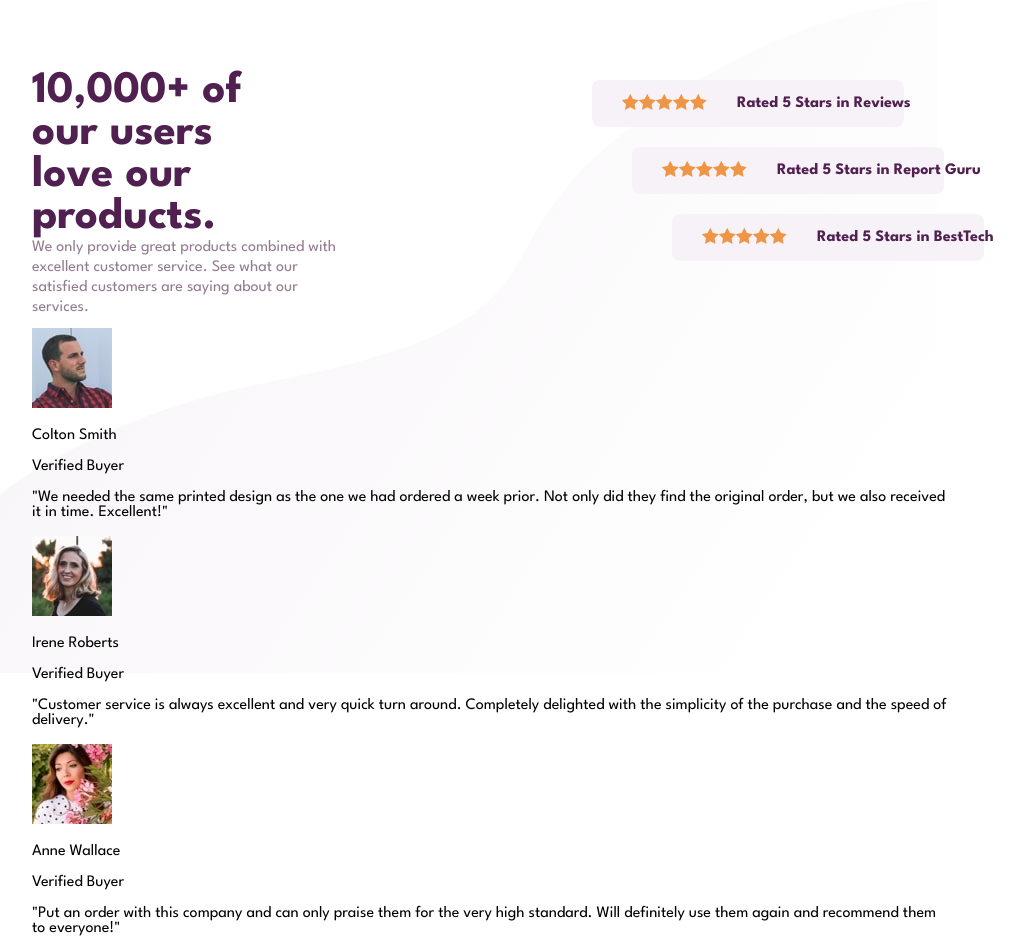
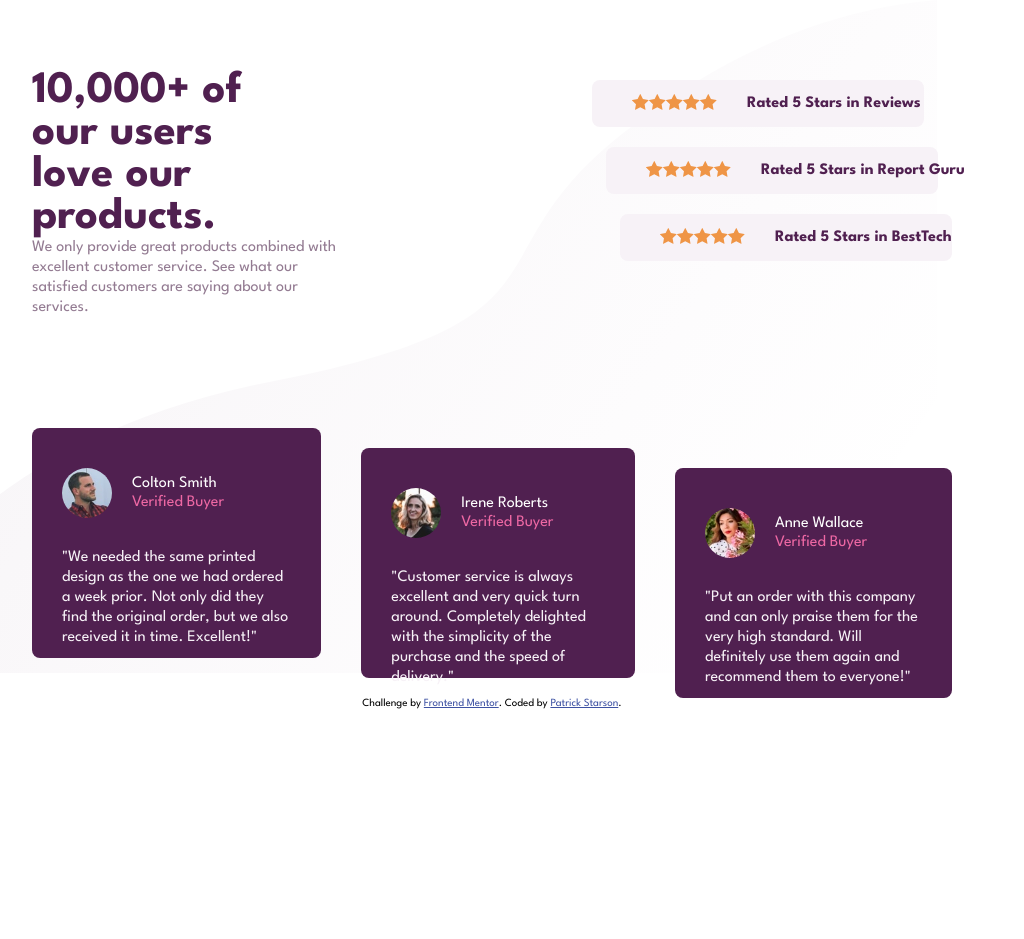
Before and after one commit to PatrickStarson/Social-proof-section, a plain HTML site: page index.html in a window 1280 px wide. Shown: the top 939 px of the page, without its empty margins (148-1172 px from the left). After the commit the page ends 800 px from the top, so only its background shows below. Drawn offline with Linux system fonts and the light colour scheme.

Commit message:
Add styling to bottom section and fix alignment issues in the rating-section by margins with justify-self properties to visualy offset elements

```diff
--- a/index.html
+++ b/index.html
@@ -83,12 +83,12 @@
               <p class="name">Irene Roberts</p>
               <p class="verification-status">Verified Buyer</p>
             </div>
-            <p class="review">
-              "Customer service is always excellent and very quick turn around.
-              Completely delighted with the simplicity of the purchase and the
-              speed of delivery."
-            </p>
           </div>
+          <p class="review">
+            "Customer service is always excellent and very quick turn around.
+            Completely delighted with the simplicity of the purchase and the
+            speed of delivery."
+          </p>
         </div>
         <div class="card three">
           <div class="profile-picture-and-info">
--- a/style.css
+++ b/style.css
@@ -26,12 +26,13 @@ html {
   .main-container {
     display: flex;
     flex-direction: column;
+    justify-content: space-between;
+    gap: 100px;
   }
 
   .top-section {
     display: flex;
     justify-content: center;
-    justify-content: space-between;
     gap: 200px;
   }
 
@@ -69,17 +70,21 @@ html {
     gap: 30px;
     background-color: var(--LightGrayishMagenta);
     margin: 20px 0px;
-    padding: 0px 30px;
+    padding: 0px 40px;
     border-radius: 8px;
     width: 70%;
   }
 
+  .rating.one {
+    justify-self: left;
+  }
+
   .rating.two{
-    margin-left: 40px;
+    justify-self: center;
   }
 
   .rating.three {
-    margin-left: 80px;
+    justify-self: right;
   }
 
   .stars {
@@ -101,6 +106,62 @@ html {
 
   /* bottom section*/
 
+  .bottom-section {
+    display: flex;
+    gap: 40px;
+  }
+
+  .card {
+    padding: 40px 30px;
+    background-color: var(--VeryDarkMagenta);
+    border-radius: 8px;
+    display: flex;
+    flex-direction: column;
+    gap: 30px;
+    height: 150px;
+  }
+
+  .card.two {
+    margin-top: 20px;
+  }
+
+  .card.three {
+    margin-top: 40px;
+  }
+
+  .profile-picture-and-info {
+    display: flex;
+    gap: 20px;
+    align-items: center;
+  }
+
+  .profile-picture {
+    border-radius: 50%;
+    width: 50px;
+    height: 50px;
+    object-fit: cover;
+  }
+
+  .personal-info p{
+    margin: 4px 0px;
+  }
+
+  .name {
+    color: var(--White);
+  }
+
+  .verification-status {
+    color: var(--SoftPink);
+  }
+
+  .review {
+    color: var(--LightGrayishMagenta);
+    line-height: 20px;
+    margin: 0;
+  }
+
+
+
 
 
 }
```
